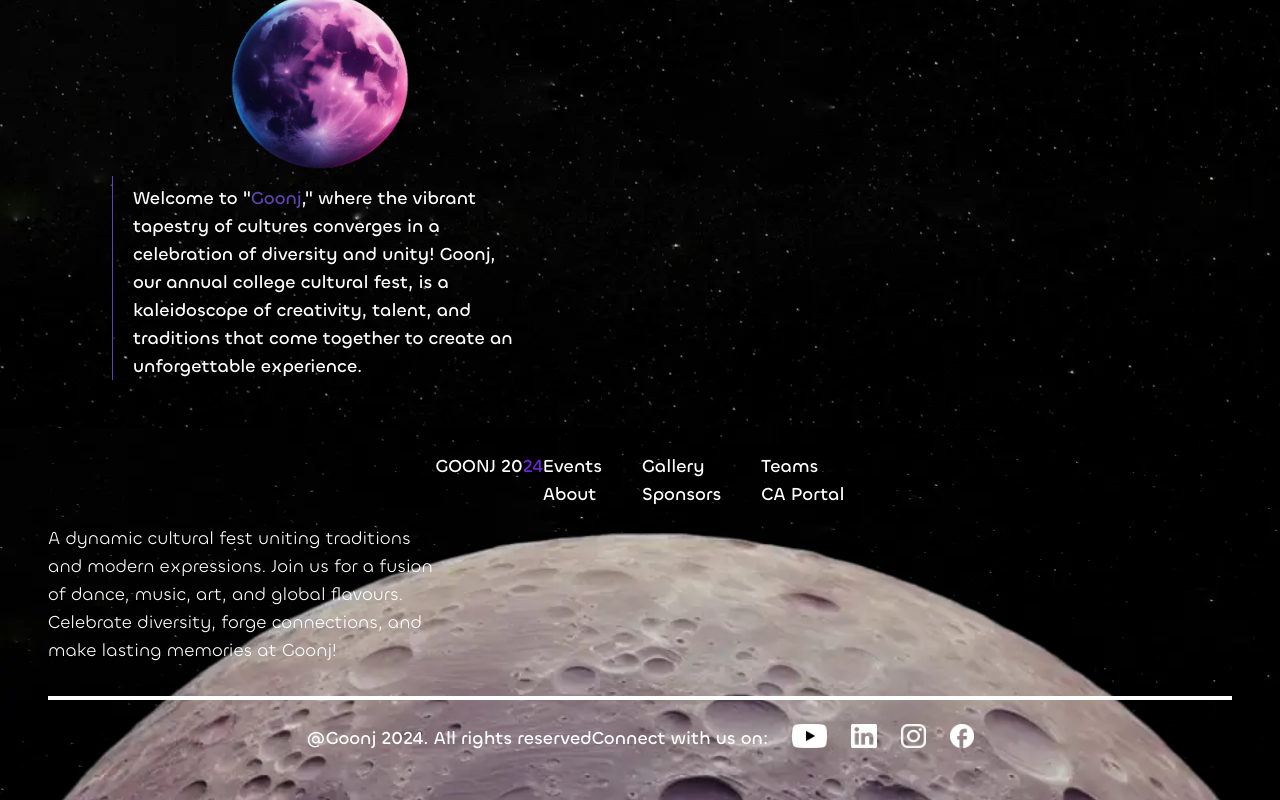
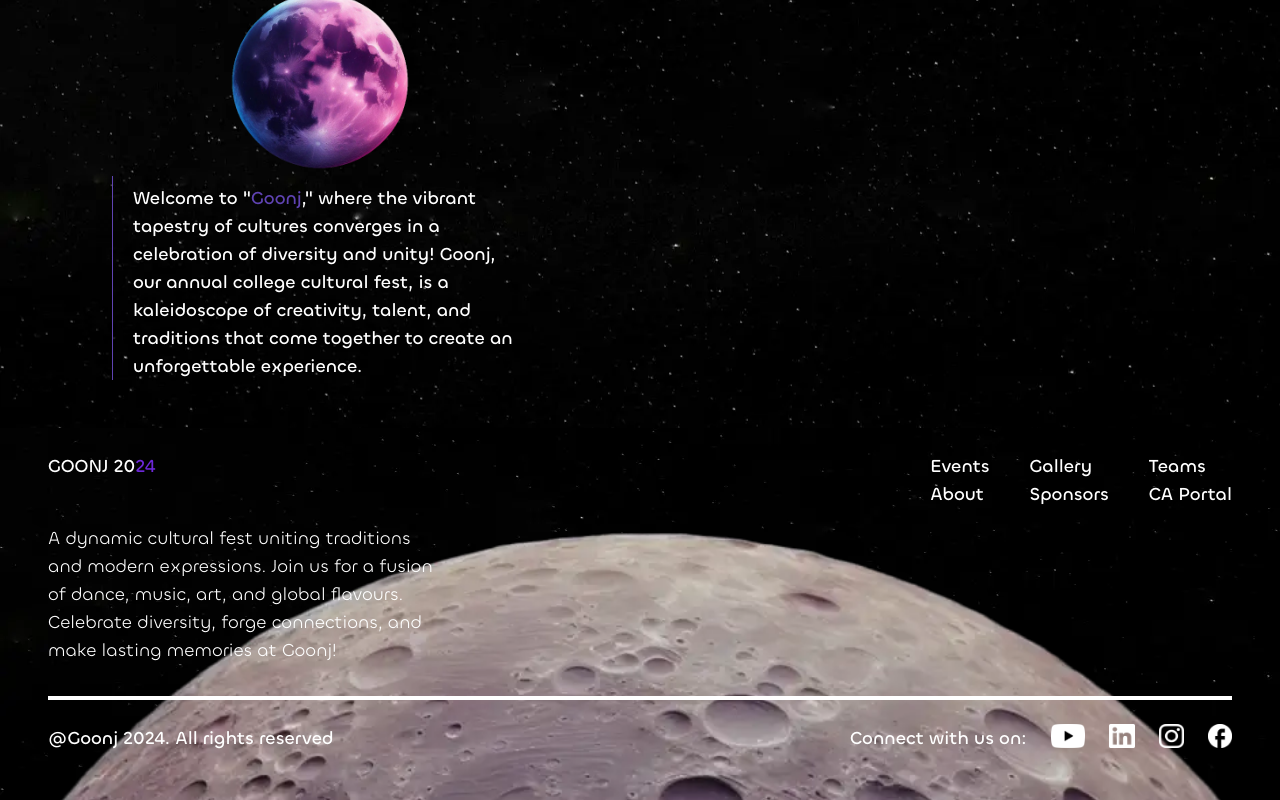
Before and after one commit to s4bbi/Goonj-24-Cultural-Fest-GBPIET, a React (Vite) app: page / in a window 1280 px wide. Shown: the part 3352-4152 px from the top of the page. Built offline with nearby package versions, Linux system fonts and the light colour scheme.

Commit message:
Footer name changed

```diff
--- a/src/components/footer.jsx
+++ b/src/components/footer.jsx
@@ -5,7 +5,7 @@ const Footer = () => {
   return (
     <div className="px-4 bg-EventBG font-cM text-lg md:px-6">
       <div className="w-full bg-[url('src/assets/Images/Moon_Img.webp')] bg-right p-4 md:p-6 bg-cover object-contain">
-        <div className="text-white flex flex-col md:flex-row justify-center items-start">
+        <div className="text-white flex flex-col md:flex-row justify-between items-start">
           <div className="mb-4 md:mb-0">
             GOONJ 20<span className="text-violet-700">24</span>
           </div>
@@ -45,7 +45,7 @@ const Footer = () => {
           </h1>
         </div>
         <div className="border-b border-white border-[3px]"></div>
-        <div className="py-6 flex flex-col md:flex-row justify-center items-center">
+        <div className="py-6 flex flex-col md:flex-row justify-between items-center">
           <h1 className="text-white mb-4 md:mb-0">
             @Goonj 2024. All rights reserved
           </h1>
```
